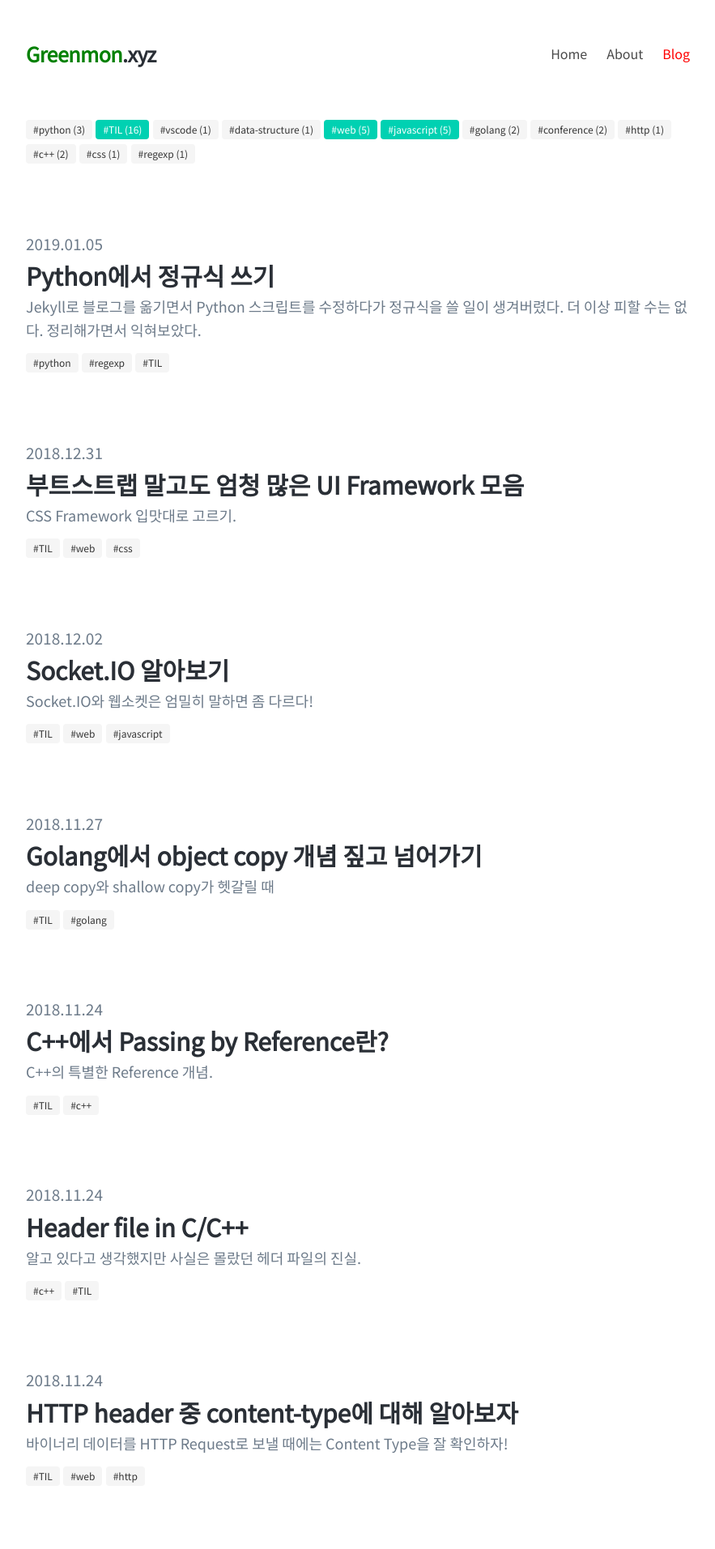
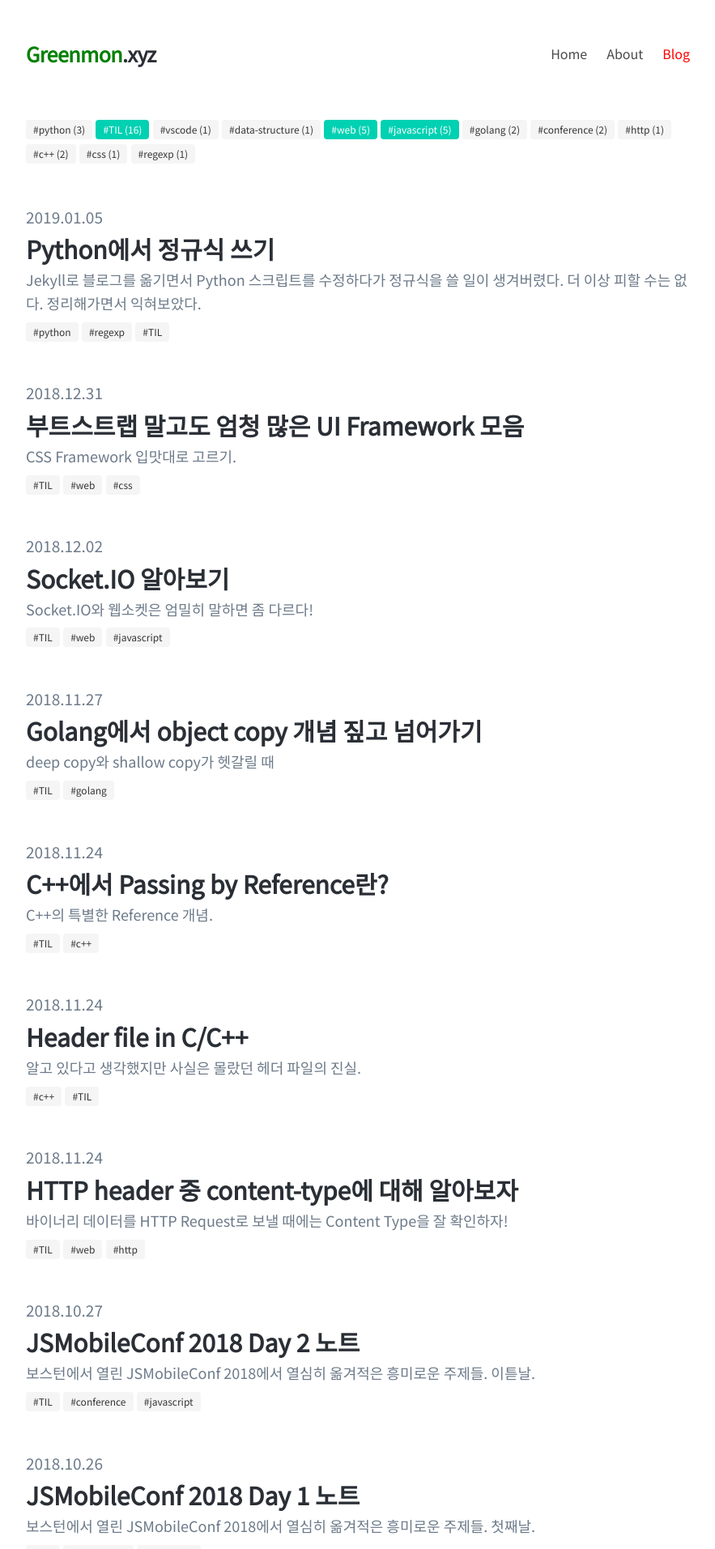
Before and after one commit to greenmonn/greenmonn.github.io, a Jekyll site: the page built from blog.html, in a window 1280 px wide. Shown: the top 1913 px of the page at 81% size, without its empty margins (192-1075 px from the left). Built offline with Jekyll 4.4.1, drawn with Linux system fonts in a browser that asks for light colours; nearby versions of some CDN libraries; some web fonts are replaced.

Commit message:
Adjust padding
Adjust padding on post list

Use rem for responsive width size.

```diff
--- a/_sass/post.scss
+++ b/_sass/post.scss
@@ -3,11 +3,7 @@
 
     li {
         list-style: none;
-        margin-bottom: 20px;
-
-        p {
-            margin-top: 10%;
-        }
+        margin-bottom: 3rem;
 
         h2 {
             padding-top: 0;
@@ -23,7 +19,7 @@
             font-weight: 400;
             line-height: 1.6;
             padding-top: 0;
-            padding-bottom: 1%;
+            padding-bottom: 0.2rem;
         }
     }
 }
```
